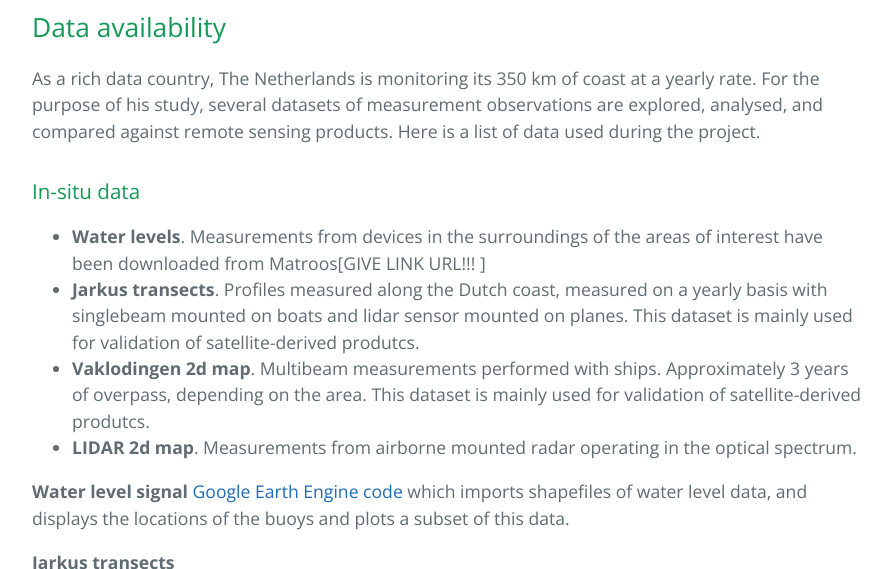
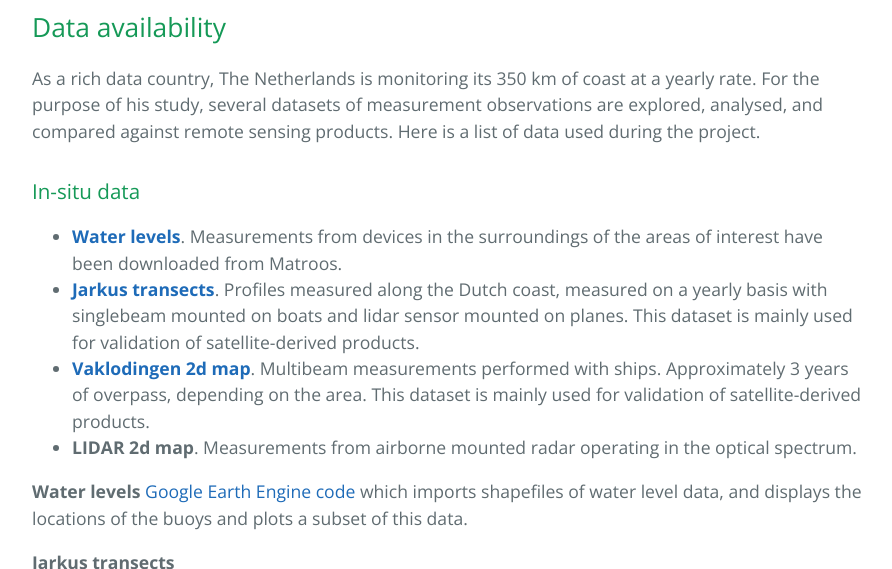
Before and after one commit to openearth/rws-bathymetry, a Jekyll site: the page built from index.md, in a window 1280 px wide and 900 px high, scrolled down 1235 px, cut to the strip 36-605 px from the top of the window. Shown: the whole strip, without its empty margins (192-1084 px from the left). Built offline with Jekyll 4.4.1, drawn with Linux system fonts in a browser that asks for light colours.

Commit message:
Add links

```diff
--- a/index.md
+++ b/index.md
@@ -22,25 +22,25 @@ The two areas are both located in the North Sea area: the inlet of Ameland islan
 As a rich data country, The Netherlands is monitoring its 350 km of coast at a yearly rate. For the purpose of his study, several datasets of measurement observations are explored, analysed, and compared against remote sensing products. Here is a list of data used during the project.
 
 ### [](#insitu)In-situ data
-* **Water levels**. Measurements from devices in the surroundings of the areas of interest have been downloaded from Matroos[GIVE LINK URL!!! ]
-* **Jarkus transects**. Profiles measured along the Dutch coast, measured on a yearly basis with singlebeam mounted on boats and lidar sensor mounted on planes. This dataset is mainly used for validation of satellite-derived produtcs.
-* **Vaklodingen 2d map**. Multibeam measurements performed with ships. Approximately 3 years of overpass, depending on the area. This dataset is mainly used for validation of satellite-derived produtcs.
+* **[Water levels](http://matroos.deltares.nl/)**. Measurements from devices in the surroundings of the areas of interest have been downloaded from Matroos.
+* **[Jarkus transects](https://github.com/openearth/jarkus)**. Profiles measured along the Dutch coast, measured on a yearly basis with singlebeam mounted on boats and lidar sensor mounted on planes. This dataset is mainly used for validation of satellite-derived products.
+* **[Vaklodingen 2d map](http://opendap.deltares.nl/thredds/catalog/opendap/rijkswaterstaat/vaklodingen/catalog.html)**. Multibeam measurements performed with ships. Approximately 3 years of overpass, depending on the area. This dataset is mainly used for validation of satellite-derived products.
 * **LIDAR 2d map**. Measurements from airborne mounted radar operating in the optical spectrum.
 
 
-**Water level signal**
+**Water levels**
 [Google Earth Engine code](https://code.earthengine.google.com/e02d1005a3aac1c10d09fe85f23a8edd) which imports shapefiles of water level data, and displays the locations of the buoys and plots a subset of this data.
 
 **Jarkus transects**
 
-<a href="assets/images/westerschelde_jarkus_transects.png"><img src="assets/images/westerschelde_jarkus_transects.png" alt="hi" class="inline" width="49%"/></a>
-<a href="assets/images/ameland_jarkus_transects.png"><img src="assets/images/ameland_jarkus_transects.png" alt="hi" class="inline" width="49%"/></a>
+<a href="assets/images/westerschelde_jarkus_transects.png"><img src="assets/images/westerschelde_jarkus_transects.png" alt="hi" class="inline" width="48%"/></a>
+<a href="assets/images/ameland_jarkus_transects.png"><img src="assets/images/ameland_jarkus_transects.png" alt="hi" class="inline" width="48%"/></a>
 Jarkus transects for the Westerschelde (left) and Ameland (right) regions.
 
 **RWS Vaklodingen Data**
 
-<a href="assets/images/westerschelde_rws_vaklodingen.png"><img src="assets/images/westerschelde_rws_vaklodingen.png" alt="hi" class="inline" width="49%"/></a>
-<a href="assets/images/ameland_rws_vaklodingen.png"><img src="assets/images/ameland_rws_vaklodingen.png" alt="hi" class="inline" width="49%"/></a>
+<a href="assets/images/westerschelde_rws_vaklodingen.png"><img src="assets/images/westerschelde_rws_vaklodingen.png" alt="hi" class="inline" width="48%"/></a>
+<a href="assets/images/ameland_rws_vaklodingen.png"><img src="assets/images/ameland_rws_vaklodingen.png" alt="hi" class="inline" width="48%"/></a>
 Vaklodingen data for the Westerschelde and Ameland regions. A total of 90 Vaklodingen images, measured annually, between 2010 and 2015 are combined to create a mosaic of bathymetry along the Dutch coastline.
 
 ### [](#satellites)Remote sensing data
@@ -86,10 +86,10 @@ Images from Landsat 8 and Sentinel 2, filtered by years 2015 to the present and
 
 Visual comparison of the vaklodingen data and the reconstructed bathymetry from this project.
 
-<a href="assets/images/ameland_reconstructed_bathymetry.png"><img src="assets/images/ameland_reconstructed_bathymetry.png" alt="hi" class="inline" width="49%"/></a>
-<a href="assets/images/ameland_bathymetry_correlation_map.png"><img src="assets/images/ameland_bathymetry_correlation_map.png" alt="hi" class="inline" width="49%"/></a>
-<a href="assets/images/scatter_plot_randomly_sampled.png"><img src="assets/images/scatter_plot_randomly_sampled.png" alt="hi" class="inline" width="49%"/></a>
-<a href="assets/images/scatter_plot_high_correlation.png"><img src="assets/images/scatter_plot_high_correlation.png" alt="hi" class="inline" width="49%"/></a>
+<a href="assets/images/ameland_reconstructed_bathymetry.png"><img src="assets/images/ameland_reconstructed_bathymetry.png" alt="hi" class="inline" width="48%"/></a>
+<a href="assets/images/ameland_bathymetry_correlation_map.png"><img src="assets/images/ameland_bathymetry_correlation_map.png" alt="hi" class="inline" width="48%"/></a>
+<a href="assets/images/scatter_plot_randomly_sampled.png"><img src="assets/images/scatter_plot_randomly_sampled.png" alt="hi" class="inline" width="48%"/></a>
+<a href="assets/images/scatter_plot_high_correlation.png"><img src="assets/images/scatter_plot_high_correlation.png" alt="hi" class="inline" width="48%"/></a>
 
 On the top left a sample of the reconstructed bathymetry is pictured. On the top right shows a visual representation of the correlation between the vaklodingen and the reconstructed bathymetry. Green represents areas of high correlation (> 0.95), and red represents areas of lower correlation between data. On the bottom left, 5000 points within the above image were randomly sampled between the vaklodingen and reconstructed bathymetry. This provides a relationship between the probability of water occurrence and the measured bathymetry in the region. A strong correlation exists in shallow regions for the current algorithm. On the bottom right, when points are randomly sampled accross highly correlated regions (> 95% correlation indicated by green regions), a more evident relationship is measured in both shallow and deeper areas. Improvements to the algorithm for deeper regions is ongoing, as well as determining the best regression method for relating the reconstructed bathymetry to measured bathymetry.
 
```
